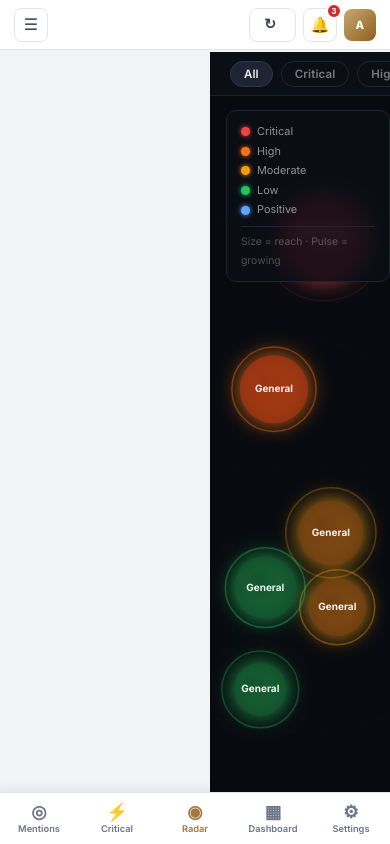
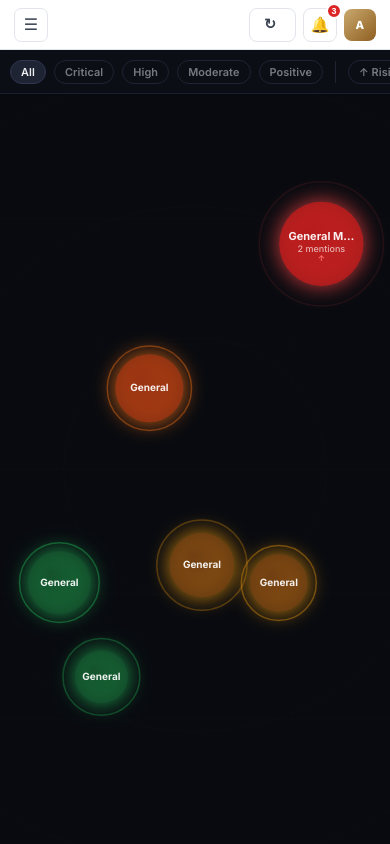
Before and after one commit to dvoskin/prmonitor, a Flask app: page /radar in a window 390 px wide. Run offline with Flask 3, Linux system fonts and the light colour scheme; data comes from the database, SQL or seed files in the repository; data that the repository does not hold is empty.

Commit message:
Mobile polish: remove bottom nav, hide dashboard on mobile, fix radar layout
- Remove bottom nav HTML and CSS entirely (hamburger sidebar menu is the mobile nav)
- Hide Dashboard sidebar link on mobile (≤768px) per user request
- Replace all hardcoded px values in radar.html with CSS custom properties (--sb-w, --tb-h)
- Add mobile override block for radar so canvas fills full viewport on small screens
- Remove padding-bottom from main-wrap and page-content on mobile (was reserving space for removed bottom nav)

Co-Authored-By: Claude Sonnet 4.6 <noreply@anthropic.com>

```diff
--- a/templates/base.html
+++ b/templates/base.html
@@ -141,39 +141,28 @@
       #sidebar { transform:translateX(-100%); transition:transform .22s cubic-bezier(.4,0,.2,1); }
       #sidebar.open { transform:translateX(0); box-shadow:0 0 40px rgba(0,0,0,.4); }
       #sidebar-backdrop.open { display:block; }
-      #main-wrap { margin-left:0; padding-bottom:62px; }
+      #main-wrap { margin-left:0; }
       #topbar { padding:0 14px; height:50px; }
       #topbar-info { display:none !important; }
-      #page-content { padding:14px; padding-bottom:80px; }
-      #bottom-nav { display:flex !important; }
+      #page-content { padding:14px; }
       #hamburger-btn { display:flex !important; }
       .hide-sm { display:none !important; }
       .sm-full { width:100% !important; min-width:0 !important; }
-      /* Scan button: hide text label, icon-only on mobile */
       .scan-label-text { display:none; }
-      /* Alert panel: fixed overlay above bottom nav */
+      /* Alert panel: fixed bottom sheet */
       #alert-panel {
         position:fixed !important;
-        left:12px !important;
-        right:12px !important;
-        top:auto !important;
-        bottom:72px !important;
+        left:12px !important; right:12px !important;
+        top:auto !important; bottom:16px !important;
         width:auto !important;
-        max-height:60vh !important;
-        overflow-y:auto !important;
+        max-height:60vh !important; overflow-y:auto !important;
       }
     }
 
-    /* ── Bottom nav (mobile only) ── */
-    #bottom-nav {
-      display:none; position:fixed; bottom:0; left:0; right:0; z-index:200;
-      background:var(--surface); border-top:1px solid var(--border);
-      padding:5px 0 max(5px,env(safe-area-inset-bottom));
-      box-shadow:0 -2px 12px rgba(0,0,0,.07);
+    /* Dashboard nav link hidden on mobile */
+    @media (max-width: 768px) {
+      a.nav-link[href="/dashboard"] { display:none; }
     }
-    .bnav-item { flex:1; display:flex; flex-direction:column; align-items:center; gap:2px; padding:5px 4px; text-decoration:none; color:var(--text-3); font-size:.58rem; font-weight:600; transition:color .12s; cursor:pointer; border:none; background:none; }
-    .bnav-item.active { color:var(--accent-dk); }
-    .bnav-item span.icon { font-size:1.1rem; line-height:1; }
   </style>
 </head>
 <body>
@@ -289,21 +278,6 @@
 </div>
 </div>
 
-<!-- ════ BOTTOM NAV (mobile) ════ -->
-<nav id="bottom-nav">
-  {% set bnav = [('/mentions', '◎', 'Mentions'),('/mentions?view=critical', '⚡', 'Critical'),('/radar', '◉', 'Radar'),('/dashboard', '▦', 'Dashboard'),('/settings', '⚙', 'Settings')] %}
-  {% for href, icon, label in bnav %}
-  {% set bactive = (request.path in ('/','/mentions') and not request.args.get('view') and label == 'Mentions') or
-                   (request.path == '/mentions' and request.args.get('view') == 'critical' and label == 'Critical') or
-                   (request.path == '/radar' and label == 'Radar') or
-                   (request.path == '/dashboard' and label == 'Dashboard') or
-                   (request.path == '/settings' and label == 'Settings') %}
-  <a href="{{ href }}" class="bnav-item {{ 'active' if bactive else '' }}">
-    <span class="icon">{{ icon }}</span>{{ label }}
-  </a>
-  {% endfor %}
-</nav>
-
 <!-- Scan bar -->
 <div id="scan-bar"><div id="scan-bar-fill"></div></div>
 
--- a/templates/radar.html
+++ b/templates/radar.html
@@ -9,18 +9,22 @@
   /* ── Toolbar ── */
   #radar-toolbar {
     position: fixed;
-    top: 52px;
-    left: 210px;
+    top: var(--tb-h);
+    left: var(--sb-w);
     right: 0;
     height: 44px;
     background: #0c0e16;
     border-bottom: 1px solid #1a1f2e;
     display: flex;
     align-items: center;
-    padding: 0 20px;
+    padding: 0 14px;
     gap: 8px;
     z-index: 90;
+    overflow-x: auto;
+    -webkit-overflow-scrolling: touch;
+    scrollbar-width: none;
   }
+  #radar-toolbar::-webkit-scrollbar { display: none; }
 
   .filter-chip {
     display: inline-flex;
@@ -64,8 +68,8 @@
   /* ── Legend ── */
   #radar-legend {
     position: fixed;
-    left: calc(210px + 16px);
-    top: calc(52px + 44px + 14px);
+    left: calc(var(--sb-w) + 16px);
+    top: calc(var(--tb-h) + 44px + 14px);
     background: rgba(12,14,22,0.88);
     border: 1px solid #1e2433;
     border-radius: 10px;
@@ -92,10 +96,10 @@
   /* ── Canvas ── */
   #radar-canvas {
     position: fixed;
-    left: 210px;
-    top: calc(52px + 44px);
-    width: calc(100vw - 210px);
-    height: calc(100vh - 52px - 44px);
+    left: var(--sb-w);
+    top: calc(var(--tb-h) + 44px);
+    width: calc(100vw - var(--sb-w));
+    height: calc(100vh - var(--tb-h) - 44px);
     display: block;
     background: #080a0f;
   }
@@ -141,7 +145,7 @@
   #detail-panel {
     position: fixed;
     right: 0;
-    top: 52px;
+    top: var(--tb-h);
     bottom: 0;
     width: 380px;
     transform: translateX(100%);
@@ -256,10 +260,10 @@
   /* ── Loading overlay ── */
   #radar-loading {
     position: fixed;
-    left: 210px;
-    top: calc(52px + 44px);
-    width: calc(100vw - 210px);
-    height: calc(100vh - 52px - 44px);
+    left: var(--sb-w);
+    top: calc(var(--tb-h) + 44px);
+    width: calc(100vw - var(--sb-w));
+    height: calc(100vh - var(--tb-h) - 44px);
     display: flex;
     flex-direction: column;
     align-items: center;
@@ -280,6 +284,17 @@
     animation: spin .9s linear infinite;
   }
   @keyframes spin { to { transform: rotate(360deg); } }
+
+  /* ── Mobile overrides ── */
+  @media (max-width: 768px) {
+    :root { --sb-w: 0px; --tb-h: 50px; }
+    #radar-toolbar  { left: 0; top: 50px; padding: 0 10px; }
+    #radar-legend   { display: none; }   /* too cramped on mobile */
+    #radar-canvas   { left: 0; top: calc(50px + 44px); width: 100vw; height: calc(100vh - 50px - 44px); }
+    #radar-loading  { left: 0; top: calc(50px + 44px); width: 100vw; height: calc(100vh - 50px - 44px); }
+    #detail-panel   { top: 50px; width: 100vw; }
+    .filter-chip    { padding: 4px 10px; font-size: .68rem; }
+  }
 </style>
 
 <!-- Filter Toolbar -->
```
